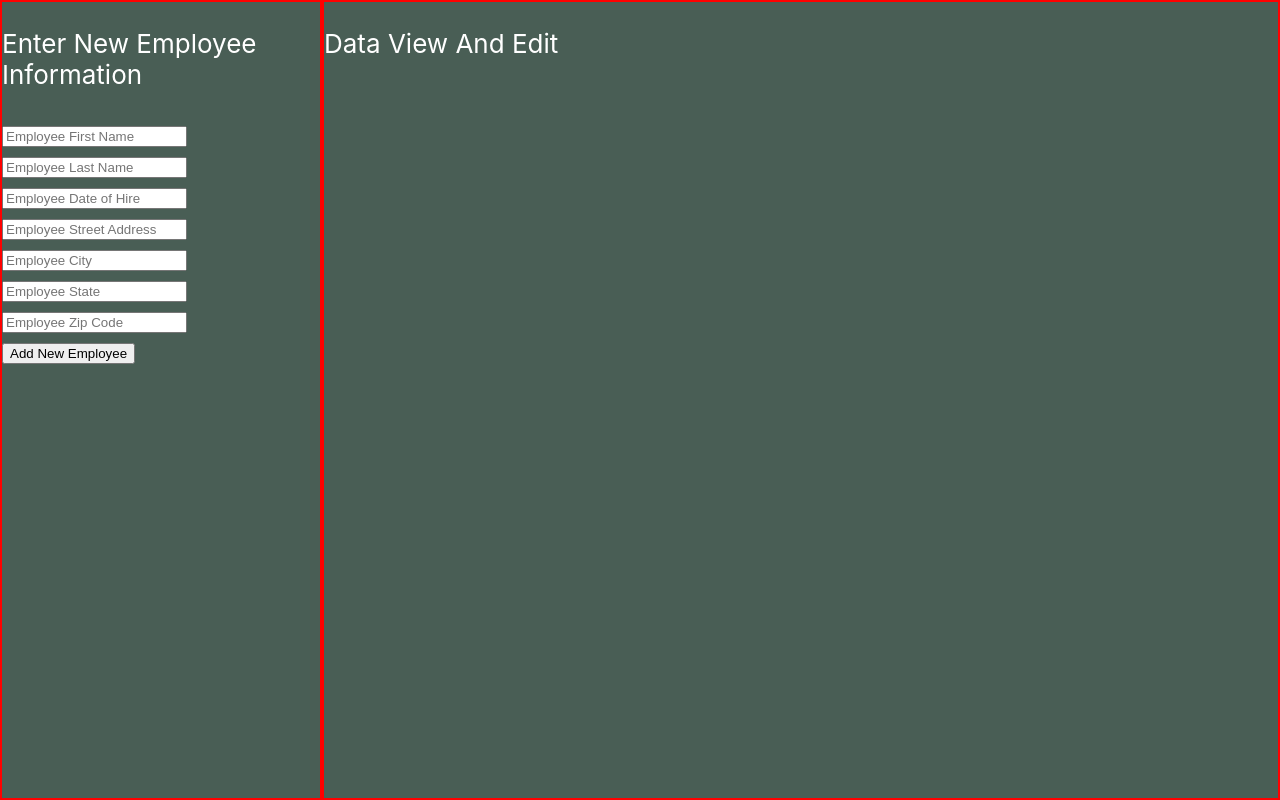
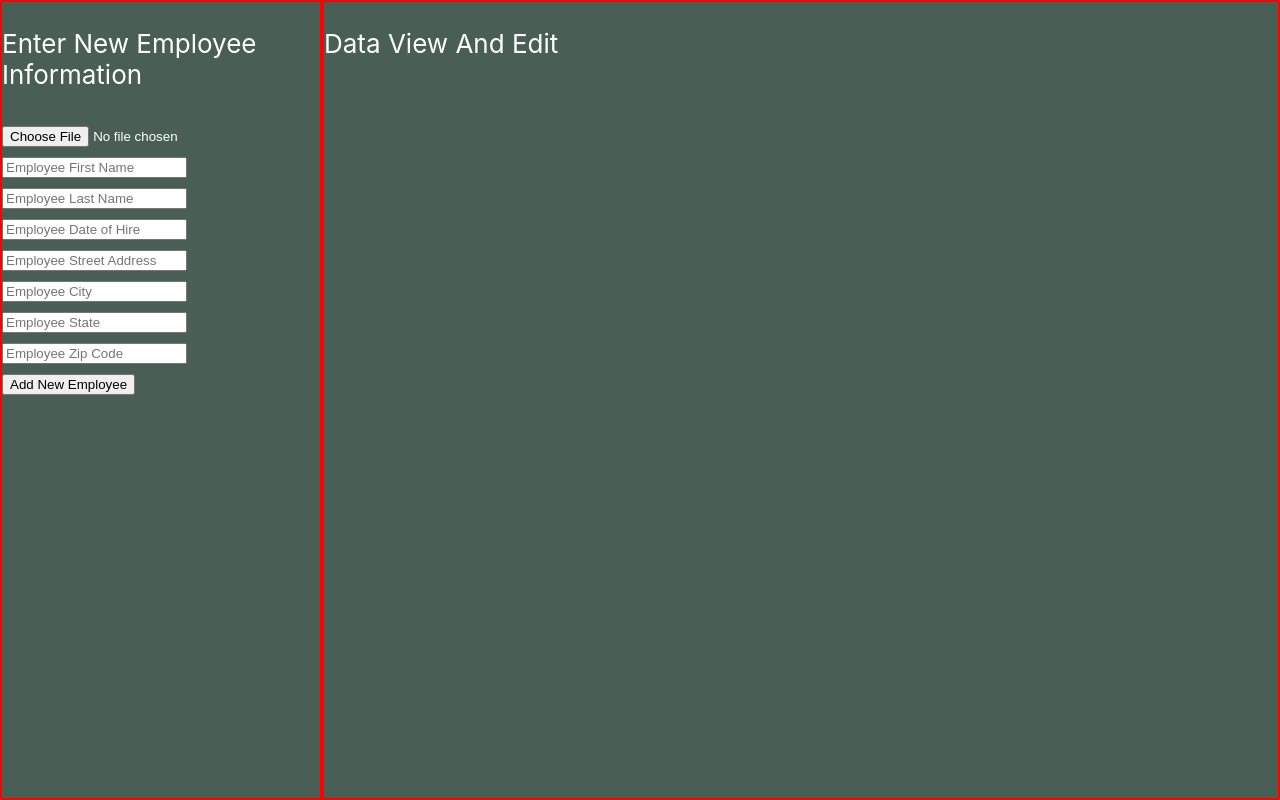
Before and after one commit to adospinoiu/AWS_Employee_Information_Bank, a React (Create React App) app in the folder aws_employee_information_bank-front-end/: page / in a window 1280 px wide. Built offline with nearby package versions, Linux system fonts and the light colour scheme.

Commit message:
Added option to select a file to add with the information

```diff
--- a/aws_employee_information_bank-front-end/src/DataEntryComp.css
+++ b/aws_employee_information_bank-front-end/src/DataEntryComp.css
@@ -6,3 +6,7 @@
     /* float: left; */
     border: 2px solid red;
 }
+
+form {
+    display: inline-block;
+}
--- a/aws_employee_information_bank-front-end/src/DataEntryComp.js
+++ b/aws_employee_information_bank-front-end/src/DataEntryComp.js
@@ -2,18 +2,19 @@ import React, { useState } from 'react';
 // import axios from './axios';
 import './DataEntryComp.css';
 
-function DataEntryComp({}) {
+function DataEntryComp({ }) {
     // Set State for the Input Fields
-    const [ empFirstName, setEmpFirstName ] = useState([])
-    const [ empLastName, setEmpLastName ] = useState([])
-    const [ empDateOfHire, setEmpDateOfHire ] = useState([])
-    const [ empStreetAddress, setEmpStreetAddress ] = useState([])
-    const [ empCity, setEmpCity ] = useState([])
-    const [ empState, setEmpState ] = useState([])
-    const [ empZipCode, setEmpZipCode ] = useState([])
+    const [file, setFile] = useState()
+    const [empFirstName, setEmpFirstName] = useState([])
+    const [empLastName, setEmpLastName] = useState([])
+    const [empDateOfHire, setEmpDateOfHire] = useState([])
+    const [empStreetAddress, setEmpStreetAddress] = useState([])
+    const [empCity, setEmpCity] = useState([])
+    const [empState, setEmpState] = useState([])
+    const [empZipCode, setEmpZipCode] = useState([])
 
-    const addNewEmployee = () => {
-        // e.preventDefault();
+    const addNewEmployee = async (e) => {
+        e.preventDefault();
 
         const employeeData = {
             employeeFirstName: `${empFirstName}`,
@@ -36,6 +37,11 @@ function DataEntryComp({}) {
         setEmpZipCode('');
     }
 
+    const selectFile = e => {
+        const file = e.target.files[0]
+            setFile(file)
+    }
+
     return (
         <div className='dataEntry_main'>
             <div className='dataEntry_header'>
@@ -43,6 +49,13 @@ function DataEntryComp({}) {
             </div>
 
             <div className='dataEntry_inputs'>
+                <form onSubmit={addNewEmployee}>
+                    <input
+                        onChange={selectFile}
+                        type="file"
+                        accept="iamge/*"
+                    />
+
                     <input
                         value={empFirstName}
                         placeholder="Employee First Name"
@@ -91,11 +104,15 @@ function DataEntryComp({}) {
                         type="text"
                         onChange={e => setEmpZipCode(e.target.value)}
                     />
+
+                    <button type="submit">Add New Employee</button>
+
+                </form>
             </div>
 
-            <div className='dataEntry_submit'>
+            {/* <div className='dataEntry_submit'>
                 <button onClick={addNewEmployee} type="submit">Add New Employee</button>
-            </div>
+            </div> */}
         </div>
     )
 }
```
Also changed, not shown: 2 other files (tests, documents, lock files or other folders). Lines whose indentation alone changed are shown as unchanged.
